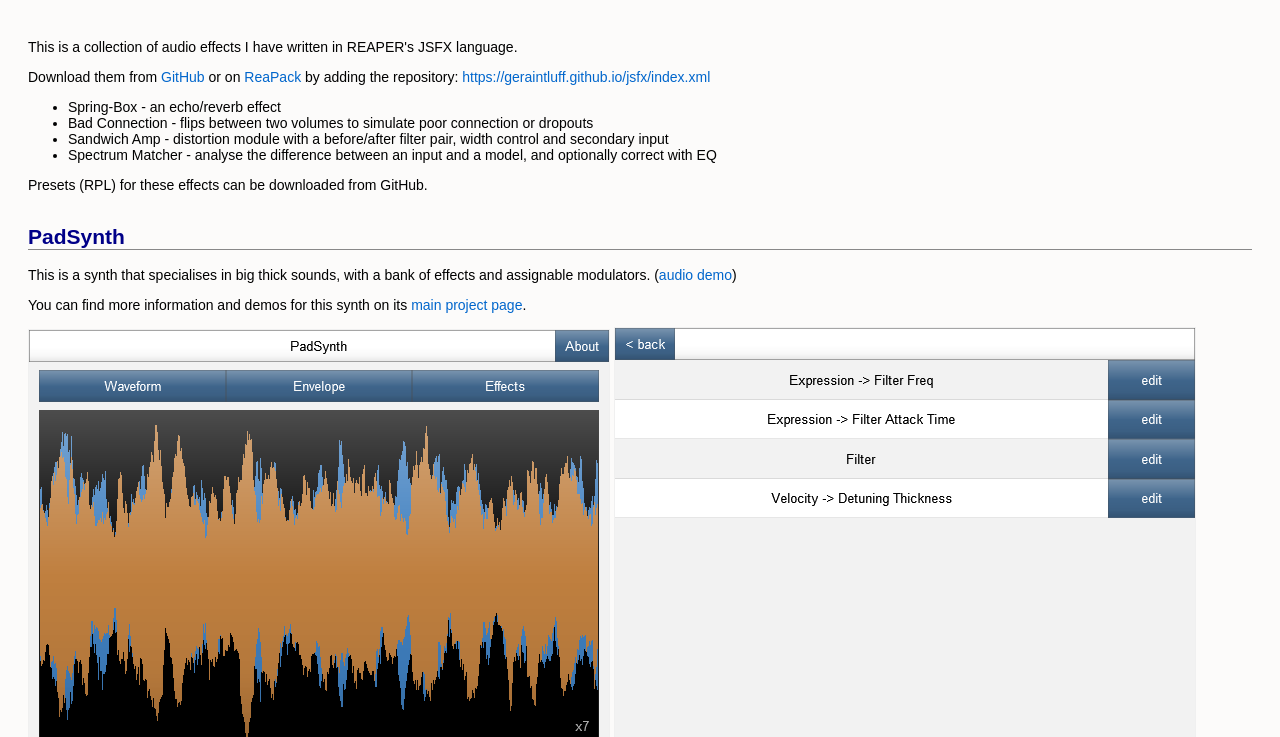
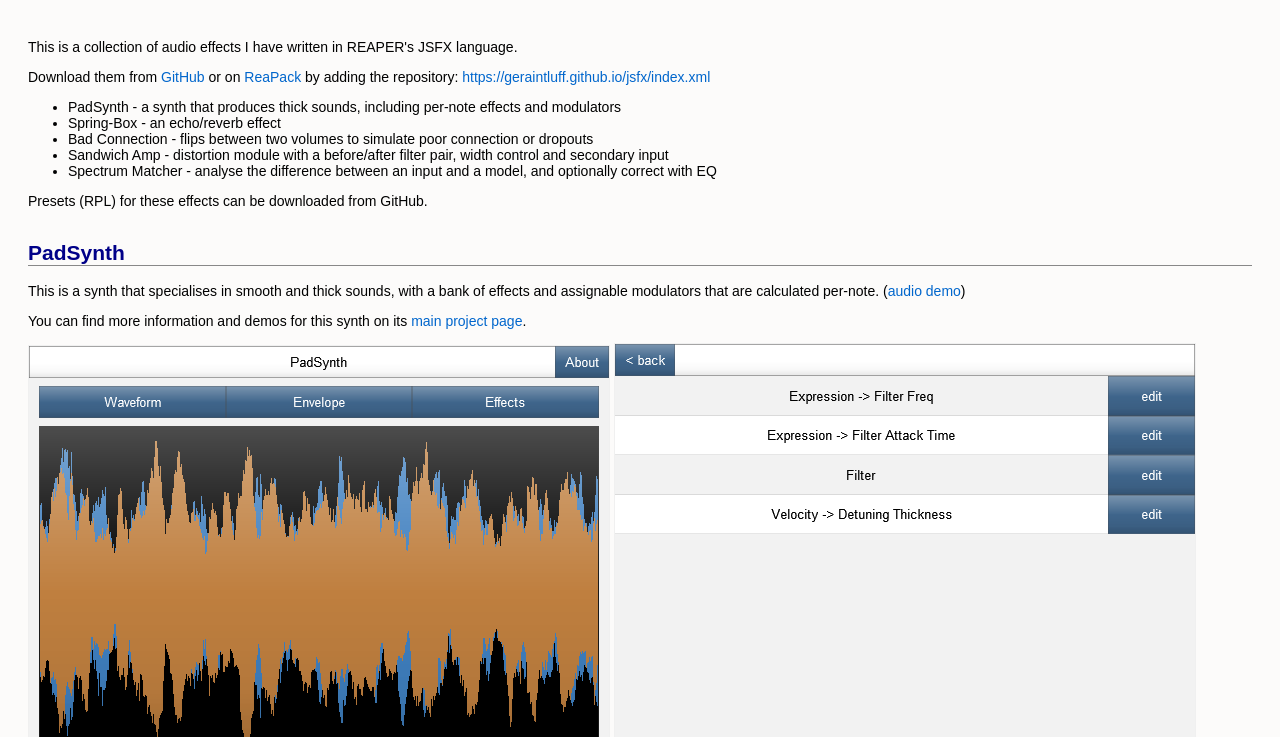
Before and after one commit to geraintluff/jsfx, a plain HTML site: page index.html in a window 1280 px wide. Shown: the part 63-800 px from the top of the page. Drawn offline with Linux system fonts and the light colour scheme.

Commit message:
Update README

```diff
--- a/index.html
+++ b/index.html
@@ -224,6 +224,7 @@ a[href] code {
 <p>This is a collection of audio effects I have written in REAPER&#39;s JSFX language.</p>
 <p>Download them from <a href="https://github.com/geraintluff/jsfx">GitHub</a> or on <a href="https://reapack.com/">ReaPack</a> by adding the repository: <a href="https://geraintluff.github.io/jsfx/index.xml">https://geraintluff.github.io/jsfx/index.xml</a></p>
 <ul>
+<li>PadSynth - a synth that produces thick sounds, including per-note effects and modulators</li>
 <li>Spring-Box - an echo/reverb effect</li>
 <li>Bad Connection - flips between two volumes to simulate poor connection or dropouts</li>
 <li>Sandwich Amp - distortion module with a before/after filter pair, width control and secondary input</li>
@@ -231,7 +232,7 @@ a[href] code {
 </ul>
 <p>Presets (RPL) for these effects can be downloaded from GitHub.</p>
 <h2 id="padsynth">PadSynth</h2><div class="section section2">
-<p>This is a synth that specialises in big thick sounds, with a bank of effects and assignable modulators. (<a href="audio-demos/padsynth.mp3">audio demo</a>)</p>
+<p>This is a synth that specialises in smooth and thick sounds, with a bank of effects and assignable modulators that are calculated per-note. (<a href="audio-demos/padsynth.mp3">audio demo</a>)</p>
 <p>You can find more information and demos for this synth on its <a href="https://github.com/geraintluff/jsfx-pad-synth">main project page</a>.</p>
 <p><img src="PadSynth.png" alt="screenshot"> <img src="PadSynth2.png" alt="screenshot"></p>
 </div><h2 id="spring-box">Spring-Box</h2><div class="section section2">
```
Also changed, not shown: README.md.
